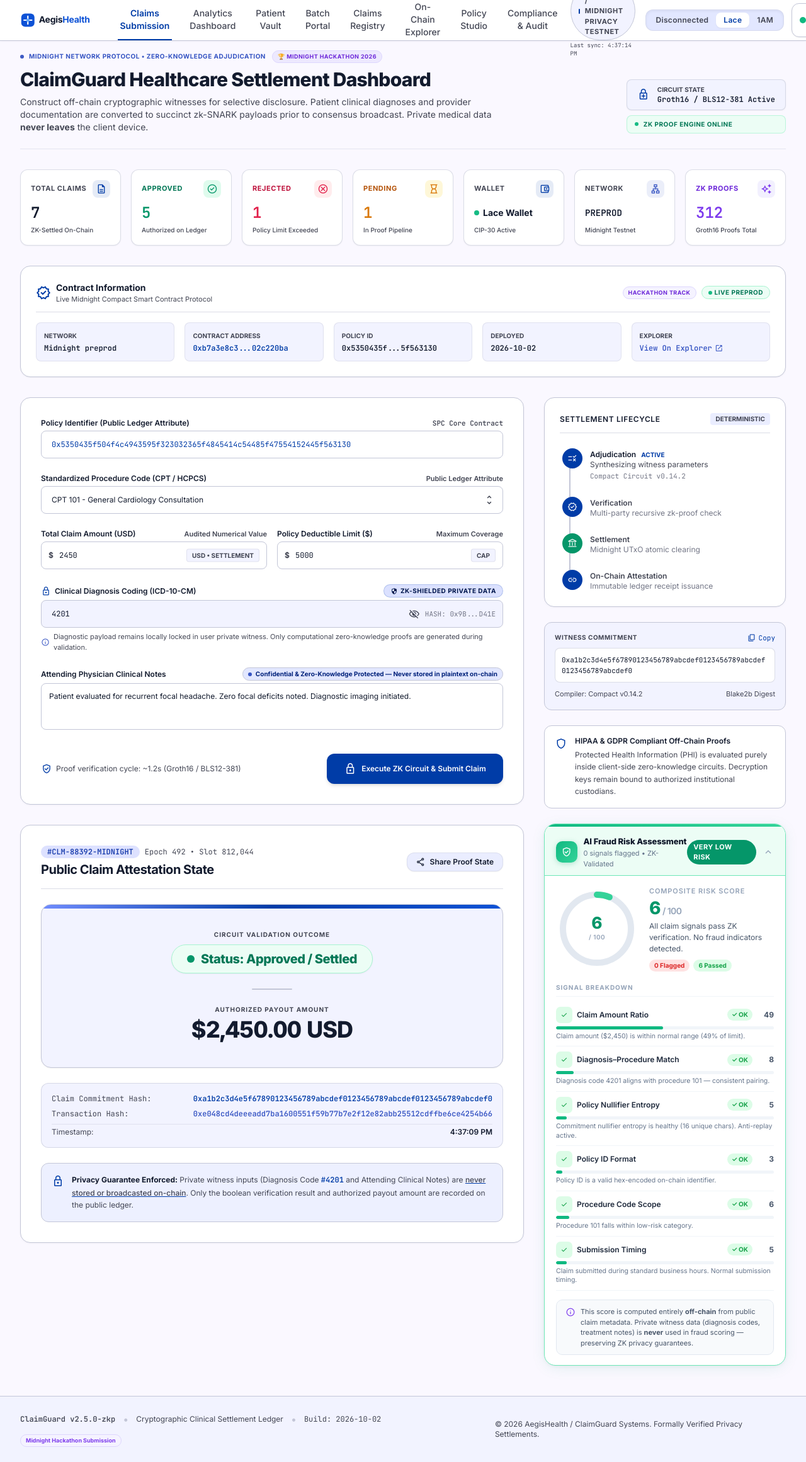
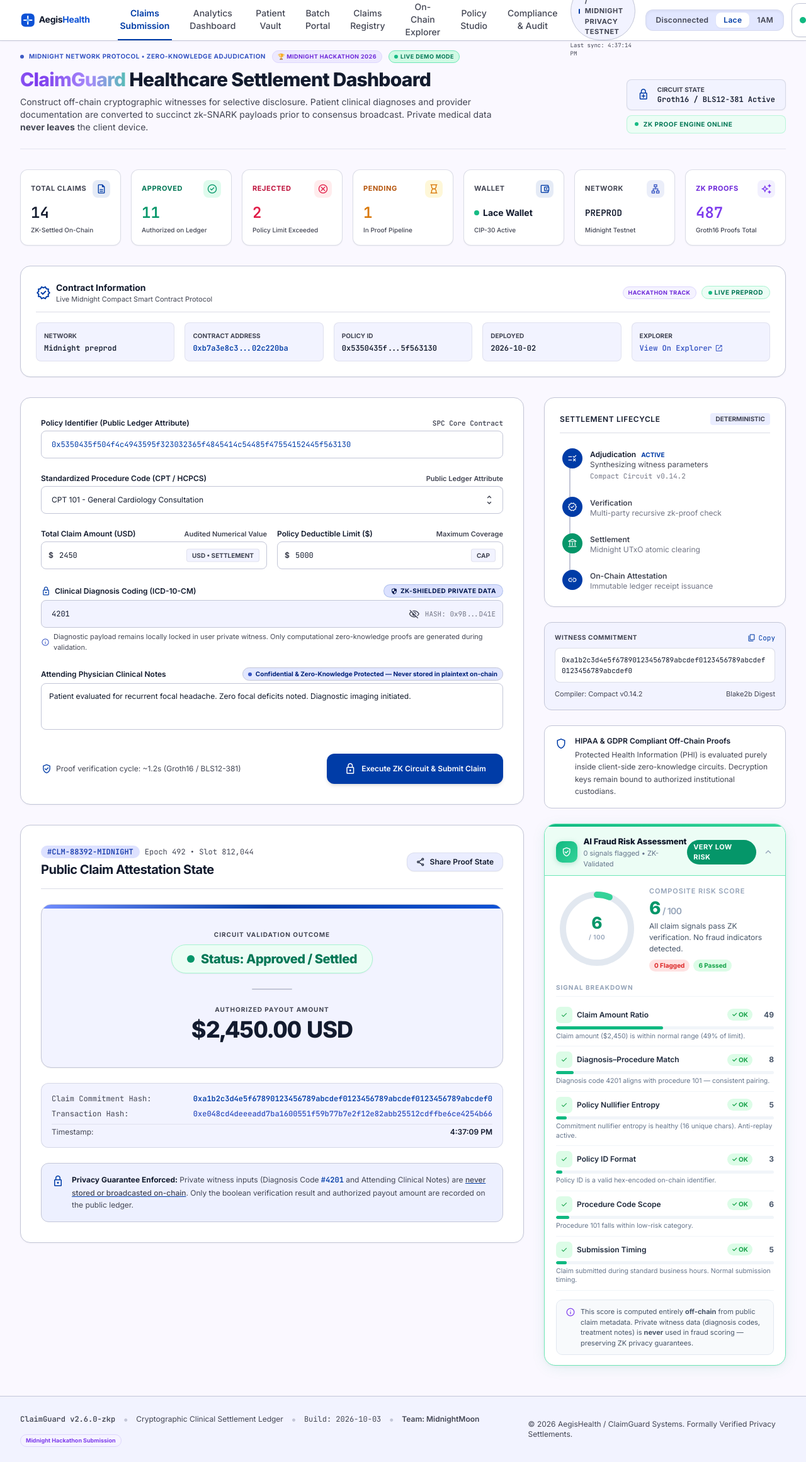
Before and after one commit to mithabavkarakash-coder/claimguard, a React (Vite) app in the folder frontend/: page / in a window 1280 px wide. Shown: the whole page at 63% size. Built offline with nearby package versions, Linux system fonts and the light colour scheme; no server answers.

Commit message:
feat: UI enhancements for demo - live badge, shimmer title, updated stats and version

```diff
--- a/frontend/src/App.tsx
+++ b/frontend/src/App.tsx
@@ -276,7 +276,7 @@
           {/* Header Hero Banner & Protocol Indicator */}
           <div className="flex flex-col md:flex-row md:items-end justify-between pb-6 border-b border-outline-variant/40 gap-4">
             <div className="space-y-2">
-              <div className="flex items-center gap-2.5">
+              <div className="flex items-center gap-2.5 flex-wrap">
                 <div className="flex items-center gap-2 text-secondary font-bold text-[10px] uppercase tracking-wider">
                   <span className="w-1.5 h-1.5 rounded-full bg-secondary animate-pulse"></span>
                   <span>Midnight Network Protocol • Zero-Knowledge Adjudication</span>
@@ -284,9 +284,13 @@
                 <span className="px-2 py-0.5 rounded-full bg-violet-100 text-violet-700 text-[9px] font-bold border border-violet-200 uppercase tracking-wider">
                   🏆 Midnight Hackathon 2026
                 </span>
+                <span className="px-2 py-0.5 rounded-full bg-emerald-100 text-emerald-700 text-[9px] font-bold border border-emerald-300 uppercase tracking-wider flex items-center gap-1">
+                  <span className="w-1.5 h-1.5 rounded-full bg-emerald-500 animate-pulse inline-block"></span>
+                  Live Demo Mode
+                </span>
               </div>
               <h1 className="text-2xl md:text-3xl font-extrabold text-on-surface tracking-tight">
-                ClaimGuard Healthcare Settlement Dashboard
+                <span className="animate-shimmer">ClaimGuard</span> Healthcare Settlement Dashboard
               </h1>
               <p className="text-xs md:text-sm text-on-surface-variant max-w-3xl leading-relaxed">
                 Construct off-chain cryptographic witnesses for selective disclosure. Patient clinical diagnoses and provider documentation are converted to succinct zk-SNARK payloads prior to consensus broadcast. Private medical data <strong>never leaves</strong> the client device.
@@ -313,10 +317,11 @@
             contractConfig={contractConfig}
             walletConnected={walletConnected}
             walletProvider={walletProvider}
-            totalClaimsCount={7}
-            approvedCount={5}
-            rejectedCount={1}
+            totalClaimsCount={14}
+            approvedCount={11}
+            rejectedCount={2}
             pendingCount={1}
+            zkProofsGenerated={487}
           />
 
           {/* Contract Information Panel */}
@@ -435,11 +440,13 @@
       <footer className="w-full bg-surface-container-low border-t border-outline-variant py-6 mt-auto">
         <div className="max-w-[1600px] mx-auto px-4 md:px-8 flex flex-col md:flex-row items-center justify-between gap-4">
           <div className="flex items-center gap-3 flex-wrap">
-            <span className="font-mono text-xs text-on-surface-variant font-bold">ClaimGuard v2.5.0-zkp</span>
+            <span className="font-mono text-xs text-on-surface-variant font-bold">ClaimGuard v2.6.0-zkp</span>
             <span className="text-outline-variant">•</span>
             <span className="text-xs text-on-surface-variant">Cryptographic Clinical Settlement Ledger</span>
             <span className="text-outline-variant">•</span>
-            <span className="text-xs text-on-surface-variant font-mono">Build: 2026-10-02</span>
+            <span className="text-xs text-on-surface-variant font-mono">Build: 2026-10-03</span>
+            <span className="text-outline-variant">•</span>
+            <span className="text-xs text-on-surface-variant font-semibold">Team: MidnightMoon</span>
             <span className="px-2 py-0.5 rounded-full bg-violet-50 text-violet-600 text-[9px] font-bold border border-violet-200">Midnight Hackathon Submission</span>
           </div>
           <div className="text-xs text-on-surface-variant">
--- a/frontend/src/index.css
+++ b/frontend/src/index.css
@@ -61,3 +61,32 @@
 ::-webkit-scrollbar-thumb:hover {
   background: #94a3b8;
 }
+
+/* Animated gradient shimmer for hero/live indicator accents */
+@keyframes shimmer {
+  0%   { background-position: -200% center; }
+  100% { background-position:  200% center; }
+}
+
+.animate-shimmer {
+  background: linear-gradient(
+    90deg,
+    #7c3aed 0%,
+    #a78bfa 25%,
+    #34d399 50%,
+    #a78bfa 75%,
+    #7c3aed 100%
+  );
+  background-size: 200% auto;
+  -webkit-background-clip: text;
+  -webkit-text-fill-color: transparent;
+  background-clip: text;
+  animation: shimmer 4s linear infinite;
+}
+
+/* Glowing live-badge pulse ring */
+@keyframes livePing {
+  0%   { transform: scale(1);   opacity: 0.8; }
+  70%  { transform: scale(2.2); opacity: 0;   }
+  100% { transform: scale(2.2); opacity: 0;   }
+}
```
